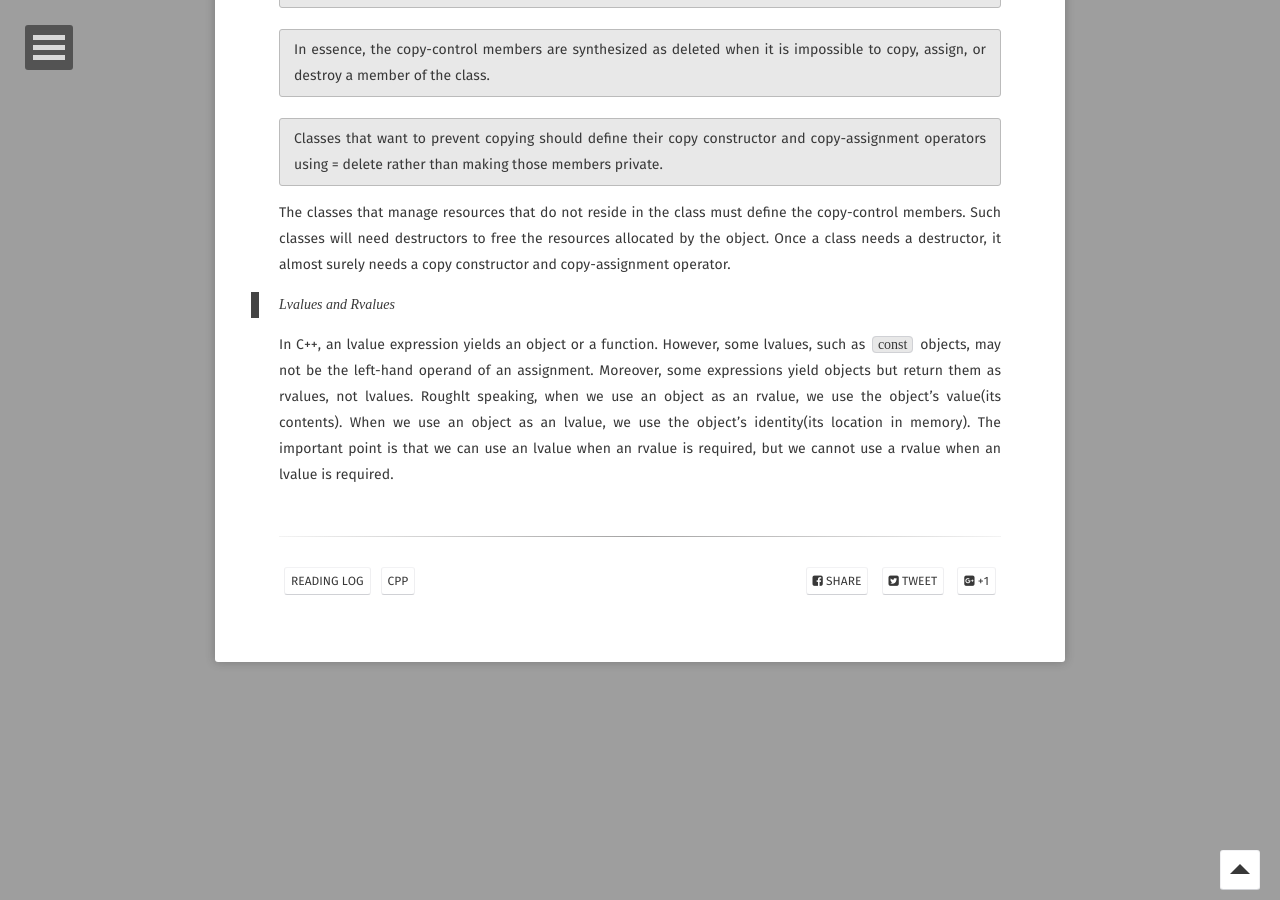
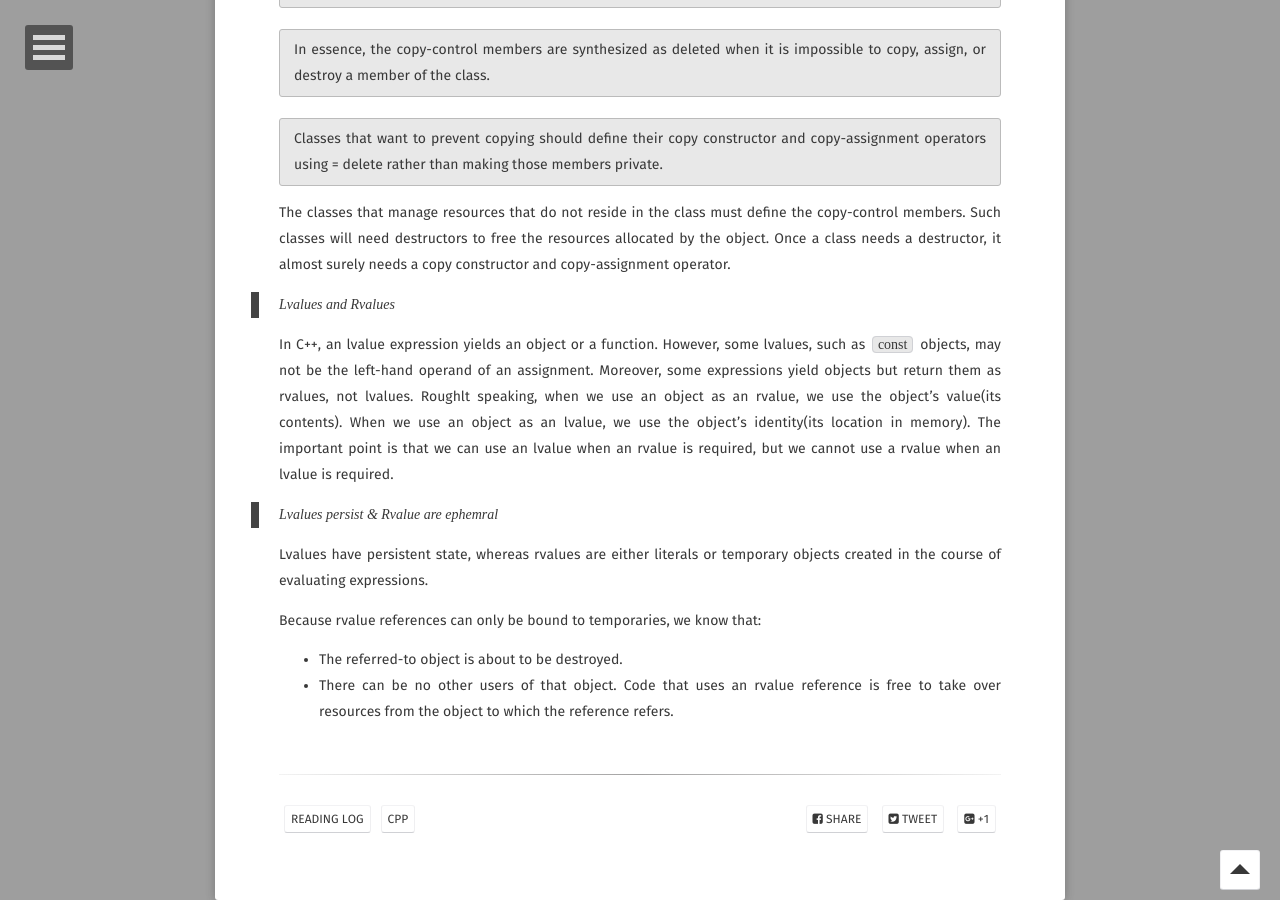
Before and after one commit to Planck35/planck35.github.io, a Jekyll site: the page built from _posts/2020-01-13-copy-control.md, in a window 1280 px wide and 900 px high, scrolled down 3169 px. Built offline with Jekyll 4.4.1, drawn with Linux system fonts in a browser that asks for light colours; some web fonts are replaced; comment, search, counter and statistics services are not loaded.

Commit message:
update read log

```diff
--- a/_posts/2020-01-13-copy-control.md
+++ b/_posts/2020-01-13-copy-control.md
@@ -121,3 +121,12 @@ Moreover, some expressions yield objects but return them as rvalues, not lvalues
 Roughlt speaking, when we use an object as an rvalue, we use the object's value(its contents).
 When we use an object as an lvalue, we use the object's identity(its location in memory).
 The important point is that we can use an lvalue when an rvalue is required, but we cannot use a rvalue when an lvalue is required.
+
+> Lvalues persist & Rvalue are ephemral
+
+Lvalues have persistent state, whereas rvalues are either literals or temporary objects created in the course of evaluating expressions.
+
+Because rvalue references can only be bound to temporaries, we know that:
+- The referred-to object is about to be destroyed.
+- There can be no other users of that object.
+Code that uses an rvalue reference is free to take over resources from the object to which the reference refers.
```
